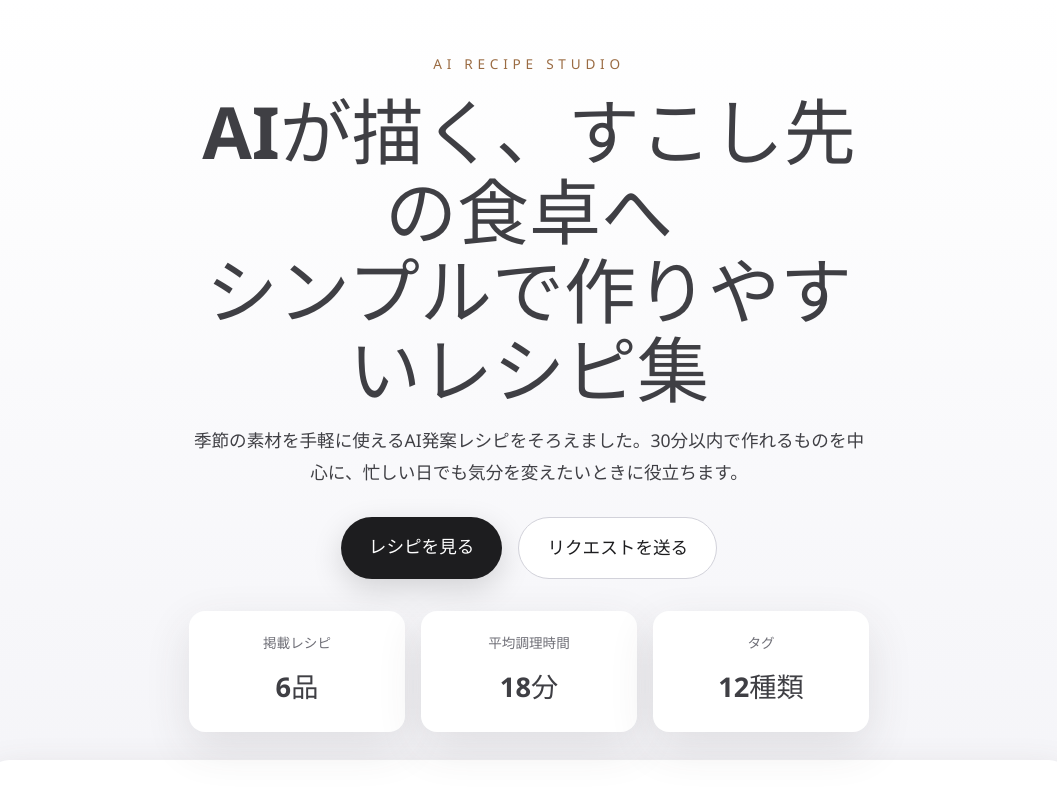
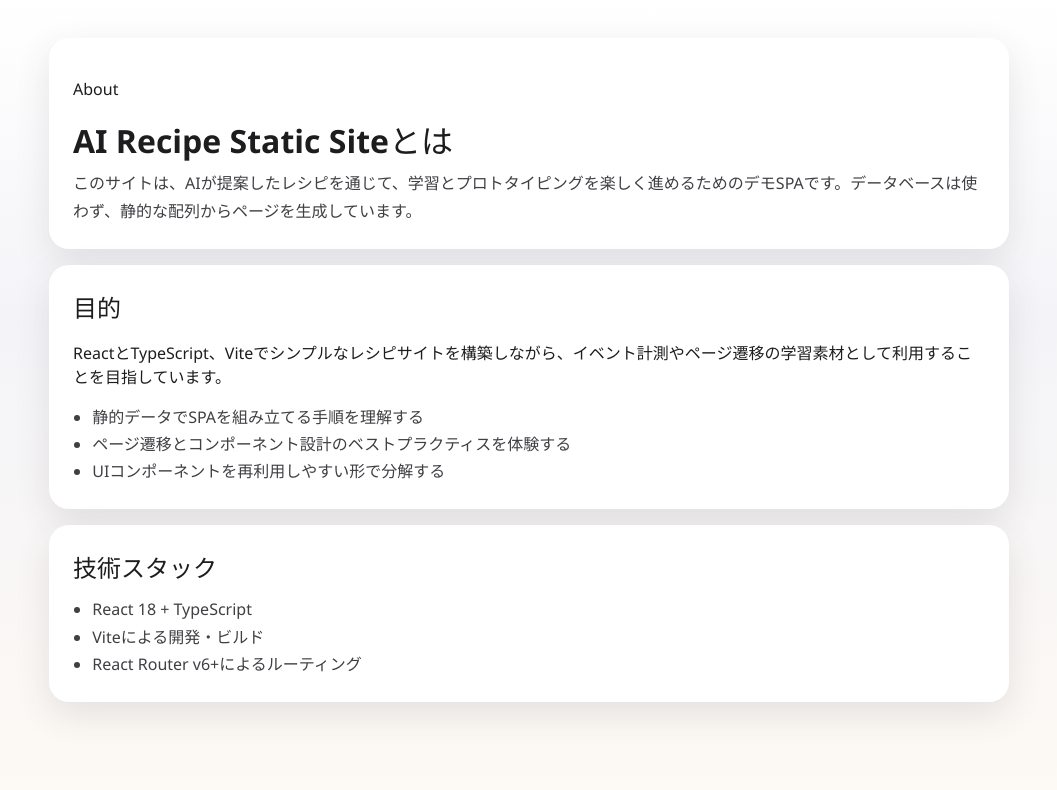
Before and after one commit to NakayamaNaoto/recipe-site, a React (Vite) app: page /about in a window 1280 px wide. Shown: the top 790 px of the page, without its empty margins (111-1168 px from the left). Built offline with nearby package versions, Linux system fonts and the light colour scheme.

Commit message:
個別のレシピページを作成

```diff
--- a/src/App.css
+++ b/src/App.css
@@ -13,6 +13,9 @@
     max-width: 960px;
     margin: 0 auto 3rem;
     text-align: center;
+    font-size: 1.1rem;
+    line-height: 1.8;
+    color: #3f3f44;
 }
 
 .hero .eyebrow {
@@ -27,14 +30,6 @@
     font-size: clamp(2.8rem, 6vw, 4.5rem);
     margin: 0 0 1rem;
     line-height: 1.1;
-}
-
-.hero {
-    font-size: 1.1rem;
-    line-height: 1.8;
-    color: #3f3f44;
-    margin: 0 auto 1.75rem;
-    max-width: 680px;
 }
 
 .hero-actions {
@@ -373,6 +368,94 @@
     line-height: 1.6;
 }
 
+.static-page {
+    max-width: 960px;
+    width: 100%;
+    margin: 0 auto;
+    display: flex;
+    flex-direction: column;
+    gap: 1rem;
+}
+
+.section-card {
+    background: #ffffff;
+    border-radius: 1.25rem;
+    padding: 1.5rem;
+    box-shadow: 0 12px 35px rgba(69, 61, 55, 0.12);
+}
+
+.section-card h1 {
+    margin: 0.4rem 0 0.2rem;
+}
+
+.section-card h2 {
+    margin: 0 0 0.75rem;
+}
+
+.section-lead {
+    margin: 0.5rem 0 0;
+    color: #3f3f44;
+    line-height: 1.7;
+}
+
+.form-grid {
+    display: grid;
+    gap: 1rem;
+}
+
+.form-field {
+    display: flex;
+    flex-direction: column;
+    gap: 0.35rem;
+}
+
+.form-field span {
+    font-weight: 700;
+    color: #1d1d1f;
+}
+
+.form-field input,
+.form-field textarea {
+    border: 1px solid #d6d6de;
+    border-radius: 0.75rem;
+    padding: 0.85rem 1rem;
+    font-size: 1rem;
+    font-family: inherit;
+    background: #ffffff;
+}
+
+.form-field textarea {
+    resize: vertical;
+    min-height: 140px;
+}
+
+.form-field--full {
+    grid-column: 1 / -1;
+}
+
+.form-actions {
+    display: flex;
+    justify-content: flex-end;
+}
+
+.form-actions button {
+    border: none;
+    background: #1e1e22;
+    color: #ffffff;
+    padding: 0.75rem 1.3rem;
+    border-radius: 999px;
+    font-weight: 700;
+    cursor: pointer;
+    transition:
+        opacity 140ms ease,
+        transform 140ms ease;
+}
+
+.form-actions button:hover {
+    opacity: 0.9;
+    transform: translateY(-1px);
+}
+
 @media (max-width: 600px) {
     .hero-actions {
         flex-direction: column;
@@ -401,4 +484,8 @@
         width: 34px;
         height: 34px;
     }
+
+    .form-actions {
+        justify-content: flex-start;
+    }
 }
--- a/src/App.tsx
+++ b/src/App.tsx
@@ -2,12 +2,18 @@ import "./App.css";
 import { BrowserRouter, Route, Routes } from "react-router-dom";
 import HomePage from "./pages/HomePage";
 import RecipeDetailPage from "./pages/RecipeDetailPage";
+import RequestPage from "./pages/RequestPage";
+import AboutPage from "./pages/AboutPage";
+import ContactPage from "./pages/ContactPage";
 
 const App = () => (
     <BrowserRouter>
         <Routes>
             <Route path="/" element={<HomePage />} />
             <Route path="/recipe/:id" element={<RecipeDetailPage />} />
+            <Route path="/request" element={<RequestPage />} />
+            <Route path="/about" element={<AboutPage />} />
+            <Route path="/contact" element={<ContactPage />} />
             <Route path="*" element={<HomePage />} />
         </Routes>
     </BrowserRouter>
--- /dev/null
+++ b/src/pages/AboutPage.tsx
@@ -0,0 +1,32 @@
+const AboutPage = () => (
+    <div className="page">
+        <div className="static-page">
+            <header className="section-card">
+                <p className="eyebrow">About</p>
+                <h1>AI Recipe Static Siteとは</h1>
+                <p className="section-lead">このサイトは、AIが提案したレシピを通じて、学習とプロトタイピングを楽しく進めるためのデモSPAです。データベースは使わず、静的な配列からページを生成しています。</p>
+            </header>
+
+            <section className="section-card">
+                <h2>目的</h2>
+                <p>ReactとTypeScript、Viteでシンプルなレシピサイトを構築しながら、イベント計測やページ遷移の学習素材として利用することを目指しています。</p>
+                <ul className="detail-list">
+                    <li>静的データでSPAを組み立てる手順を理解する</li>
+                    <li>ページ遷移とコンポーネント設計のベストプラクティスを体験する</li>
+                    <li>UIコンポーネントを再利用しやすい形で分解する</li>
+                </ul>
+            </section>
+
+            <section className="section-card">
+                <h2>技術スタック</h2>
+                <ul className="detail-list">
+                    <li>React 18 + TypeScript</li>
+                    <li>Viteによる開発・ビルド</li>
+                    <li>React Router v6+によるルーティング</li>
+                </ul>
+            </section>
+        </div>
+    </div>
+);
+
+export default AboutPage;
--- /dev/null
+++ b/src/pages/ContactPage.tsx
@@ -0,0 +1,42 @@
+const ContactPage = () => (
+    <div className="page">
+        <div className="static-page">
+            <header className="section-card">
+                <p className="eyebrow">Contact</p>
+                <h1>お問い合わせ</h1>
+                <p className="section-lead">サイトに関するご意見や改善提案など、お気軽にお知らせください。</p>
+            </header>
+
+            <section className="section-card">
+                <h2>フォーム</h2>
+                <form className="form-grid">
+                    <label className="form-field">
+                        <span>お名前</span>
+                        <input type="text" name="name" placeholder="例: 山田 太郎" />
+                    </label>
+                    <label className="form-field">
+                        <span>メールアドレス</span>
+                        <input type="email" name="email" placeholder="example@mail.com" />
+                    </label>
+                    <label className="form-field form-field--full">
+                        <span>お問い合わせ内容</span>
+                        <textarea name="message" rows={5} placeholder="ご質問・ご感想などをご記入ください" />
+                    </label>
+                    <div className="form-actions">
+                        <button type="submit">送信する</button>
+                    </div>
+                </form>
+            </section>
+
+            <section className="section-card">
+                <h2>その他の連絡手段</h2>
+                <ul className="detail-list">
+                    <li>メール: info@example.com</li>
+                    <li>SNS: @ai_recipe_lab</li>
+                </ul>
+            </section>
+        </div>
+    </div>
+);
+
+export default ContactPage;
--- /dev/null
+++ b/src/pages/RequestPage.tsx
@@ -0,0 +1,34 @@
+const RequestPage = () => (
+    <div className="page">
+        <div className="static-page">
+            <header className="section-card">
+                <p className="eyebrow">Request</p>
+                <h1>レシピのリクエスト</h1>
+                <p className="section-lead">こんな料理がほしい、食材を使い切りたい、などリクエストをお寄せください。AIが新しいレシピ案を考えます。</p>
+            </header>
+
+            <section className="section-card">
+                <h2>リクエストフォーム</h2>
+                <form className="form-grid">
+                    <label className="form-field">
+                        <span>お名前</span>
+                        <input type="text" name="name" placeholder="例: 山田 太郎" />
+                    </label>
+                    <label className="form-field">
+                        <span>メールアドレス</span>
+                        <input type="email" name="email" placeholder="example@mail.com" />
+                    </label>
+                    <label className="form-field form-field--full">
+                        <span>希望するレシピのイメージ</span>
+                        <textarea name="request" rows={5} placeholder="食材、味の方向性、時間、難易度など自由にお書きください" />
+                    </label>
+                    <div className="form-actions">
+                        <button type="submit">送信する</button>
+                    </div>
+                </form>
+            </section>
+        </div>
+    </div>
+);
+
+export default RequestPage;
```
